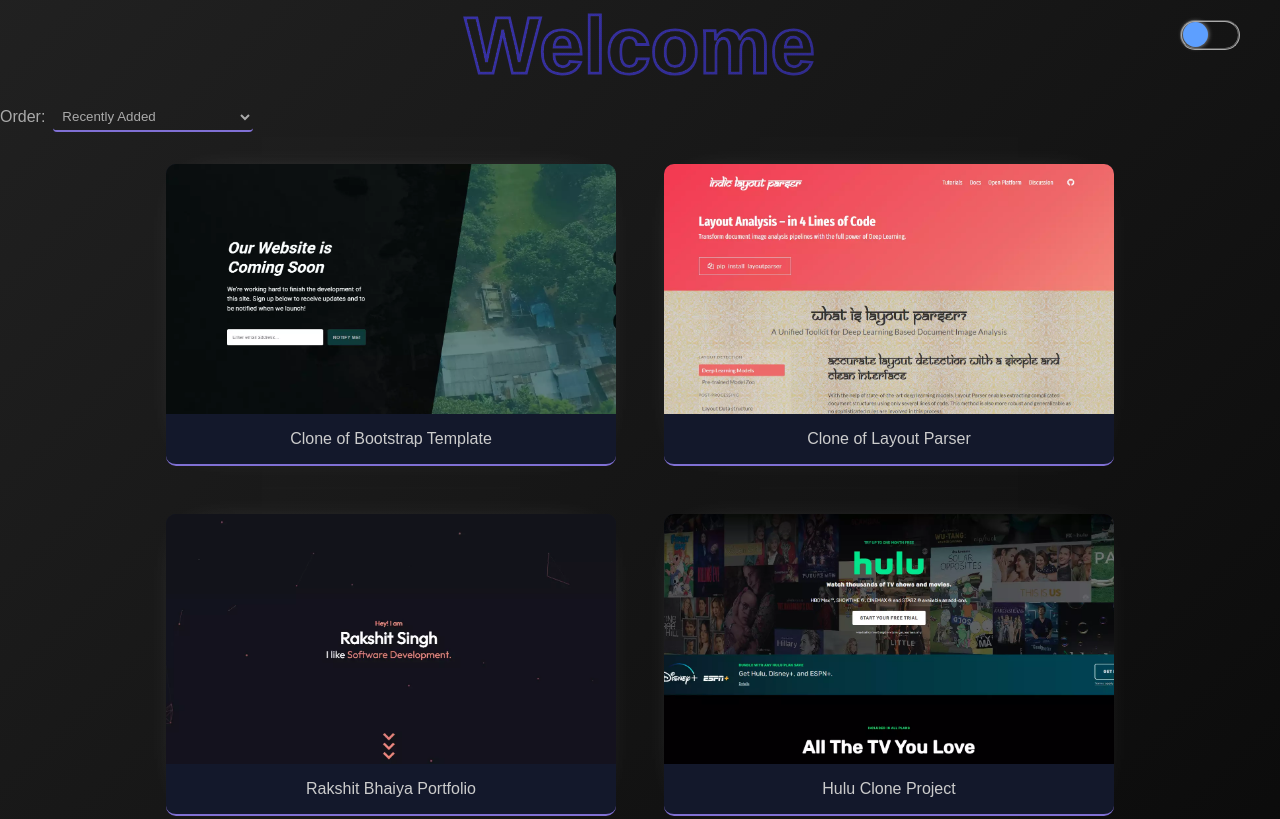
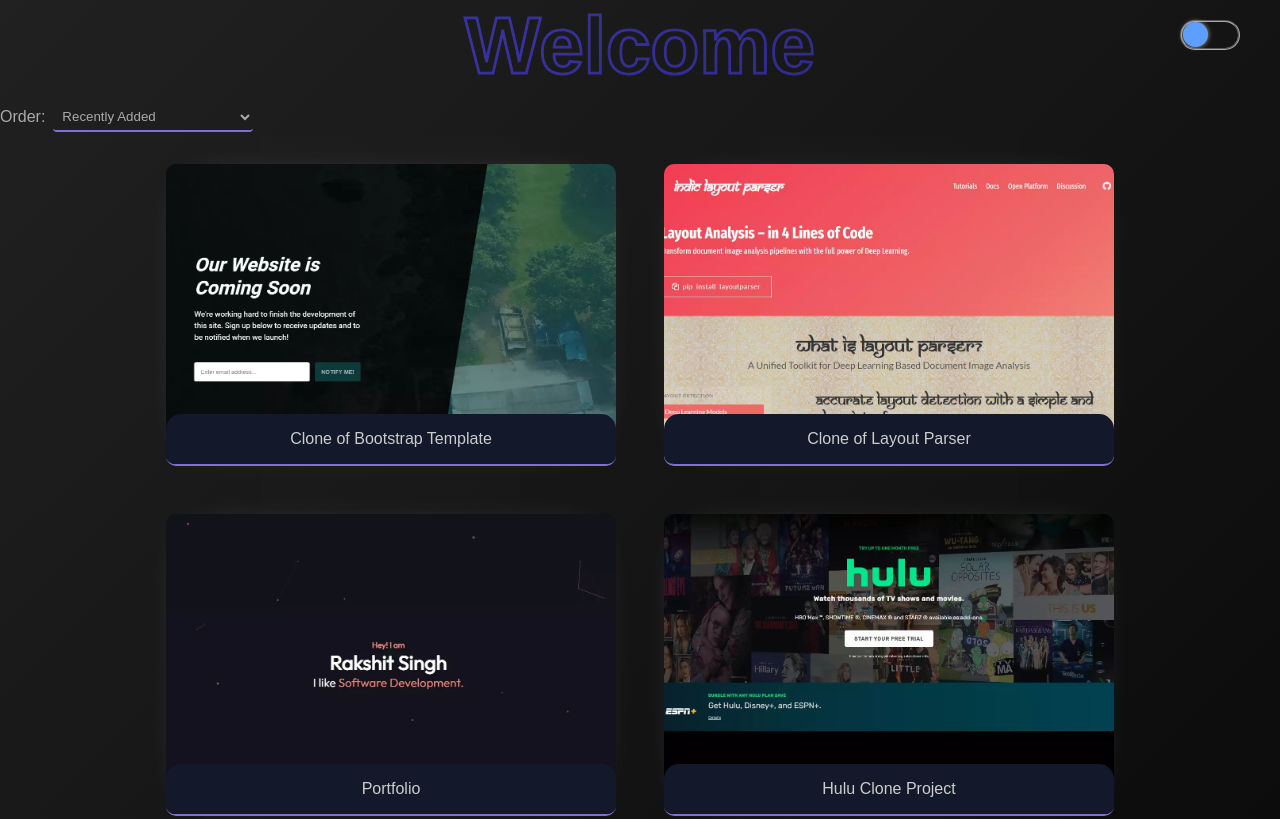
Before and after one commit to rhvsingh/webpages, a plain HTML site: page index.html in a window 1280 px wide. Shown: the top 819 px of the page. Drawn offline with Linux system fonts and the light colour scheme.

Commit message:
Changed layout and portfolio name

```diff
--- a/js/pageData.js
+++ b/js/pageData.js
@@ -13,8 +13,8 @@ const pageData = [{
 },{
     link:'https://rakshit234.github.io/Portfolio',
     imageLink: 'Rakshit_Bhaiya_Portfolio.webp',
-    altImage: 'Rakshit Bhaiya Portfolio',
-    title: 'Rakshit Bhaiya Portfolio',
+    altImage: 'Portfolio',
+    title: 'Portfolio',
     date: '12/01/2021'
 },{
     link:'webpage_7',
--- a/style.css
+++ b/style.css
@@ -307,7 +307,7 @@ ul>li a:hover::before {
 #content {
     --card-count: 3;
     --custom-width: 400px;
-    --custom-height: 250px;
+    --custom-height: 300px;
     display: grid;
     grid-template-columns: repeat(var(--card-count, auto-fit), minmax(var(--custom-width), calc(var(--custom-width) + 50px)));
     justify-content: center;
@@ -355,6 +355,7 @@ article {
     /* border: 1px solid #fff; *//*#d4aa70*/
     border-bottom: 2px solid var(--custom-color-1);
     transition: 0.3s ease-in-out;
+    position: relative;
 }
 
 article a {
@@ -376,9 +377,16 @@ article img {
 }
 
 .content-container {
+    position: absolute;
+    bottom: 0;
     color: var(--text-color-1);
-    margin: 1em auto;
+    padding: 1em 0;
     text-align: center;
+    border-radius: 15px 15px 0px 0px;
+    left: 0;
+    right: 0;
+    width: 100%;
+    background-color: var(--bg-color-artcle);
     transition: 0.3s ease-in-out
 }
 
```
